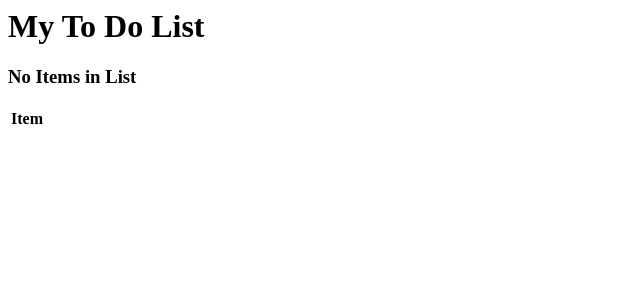
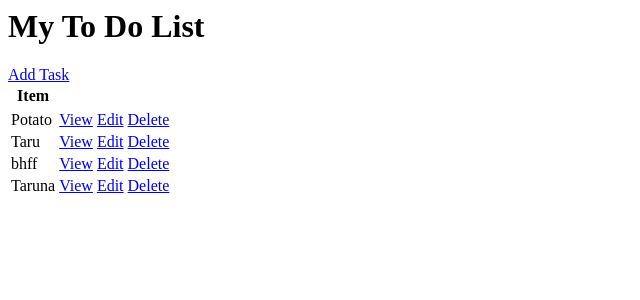
Before and after one commit to Taruna21/To_do_list, a Django app: page / in a window 1280 px wide. Shown: the top 300 px of the page, without its empty margins (0-640 px from the left). Run offline with Django 4.2, Linux system fonts and the light colour scheme; data comes from the database, SQL or seed files in the repository; lists and menus that the app fills with data are empty.

Commit message:
Add files via upload

```diff
--- /dev/null
+++ b/base/templates/base/task.html
@@ -0,0 +1 @@
+<h1>Task:{{task}}</h1>
--- a/base/templates/base/task_list.html
+++ b/base/templates/base/task_list.html
@@ -1,14 +1,21 @@
 <h1>My To Do List</h1>
+<a href = "{% url 'task-create' %}"> Add Task </a>
 
 <table>
     <tr>
         <th>Item</th>
         <th></th>
+        <th></th>
+
+
     <tr>
-    {% for task in task %}
+    {% for task in tasks %}
     <tr>
-        <td>{{task.title}}</td>
-        <td><a href = "{% url 'task' task.id %}"View </a> </td>
+        <td>{{ task.title }}</td>
+        <td><a href= "{% url 'task' task.id %}">View</a></td>
+        <td><a href="{% url 'task-update' task.id %}">Edit</a></td>
+        <td><a href="{% url 'task-delete' task.id %}">Delete</a></td>
+
     </tr>
     {% empty %}
     <h3>No Items in List </h3>
```
Also changed, not shown: base/templates/base/task_confirm_delete.html (added, +8 -0 lines), base/templates/base/task_form.html (added, +8 -0 lines).
